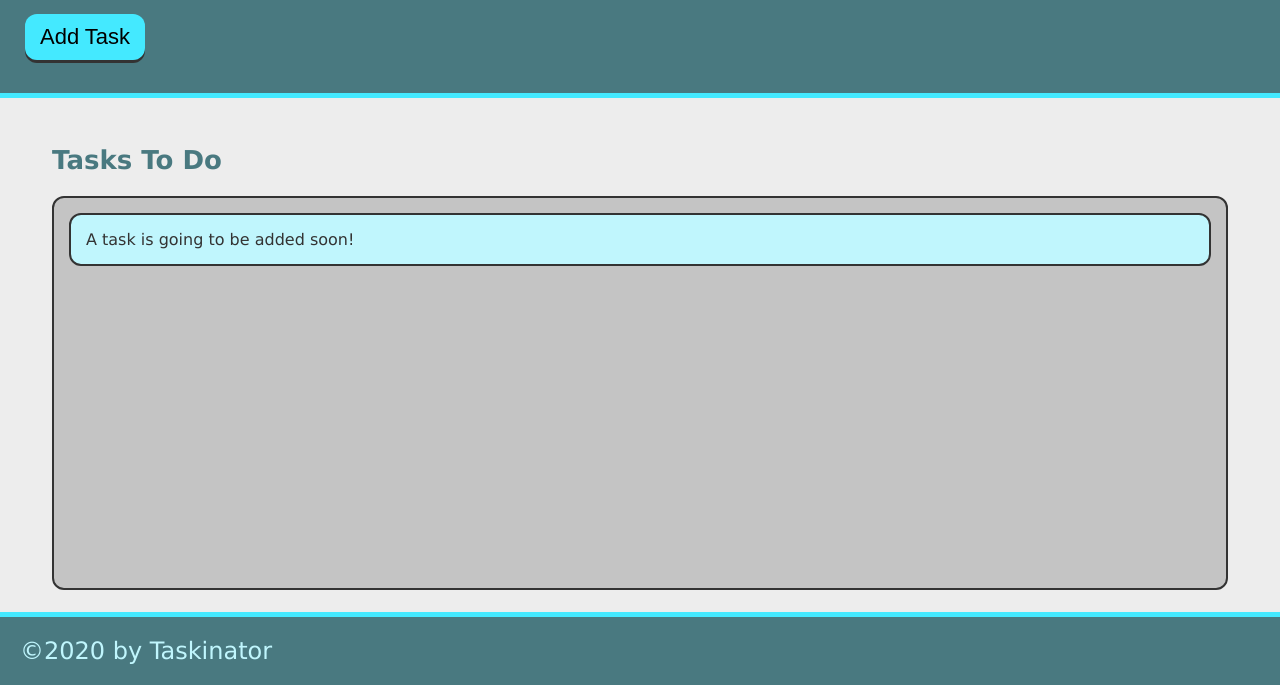
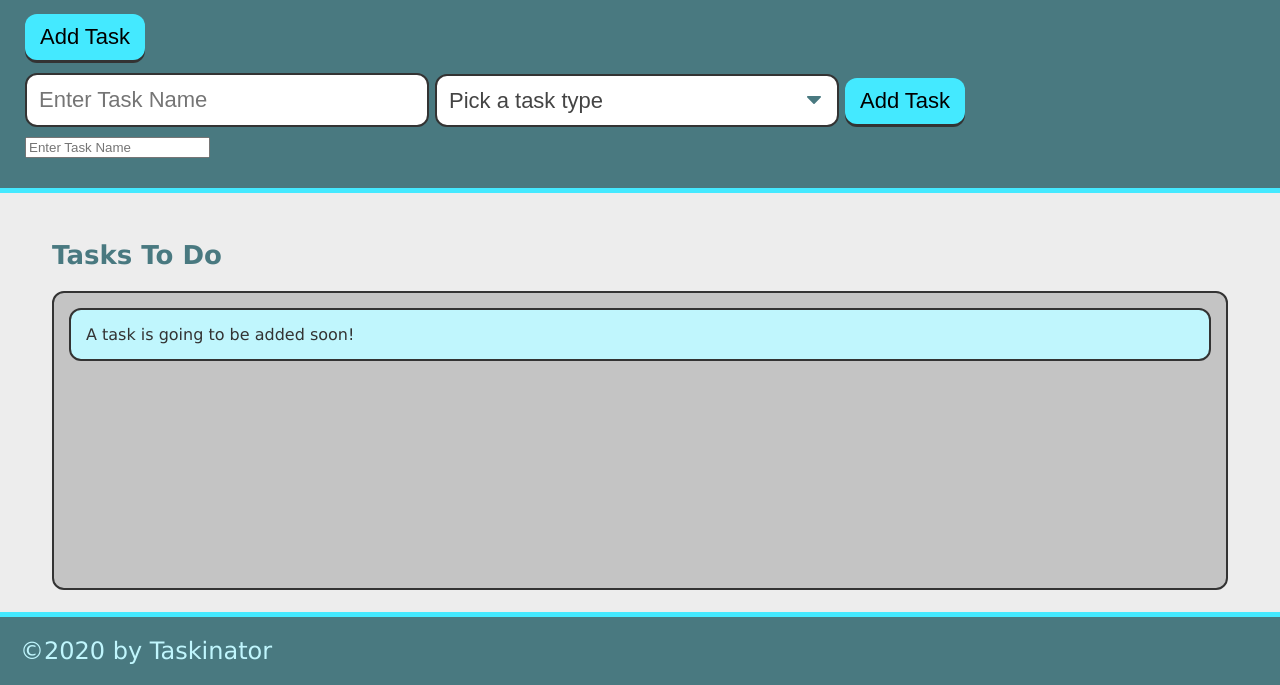
Before and after one commit to BenYeung4/taskinator, a plain HTML site: page index.html in a window 1280 px wide. Shown: the part 115-800 px from the top of the page. Drawn offline with Linux system fonts and the light colour scheme.

Commit message:
added more bars

```diff
--- a/index.html
+++ b/index.html
@@ -14,6 +14,28 @@
         <h1 class= "page-title" >Taskinator</h1>
         <p>Click the button below to add a new task!</p>
         <button class= "btn" id="save-task" >Add Task</button>  <!--the button element adds a button-->
+        <div class="form-group">
+
+        </div>
+        <form id="task-form">
+            <div class="form-group">
+              <input type="text" name="task-name" class="text-input" placeholder="Enter Task Name" />
+            </div>
+            <div class="form-group">
+              <select name="task-type" class="select-dropdown">
+                <option value="" disabled selected>Pick a task type</option>
+                <option value="Print">Print</option>
+                <option value="Web">Web</option>
+                <option value="Mobile">Mobile</option>
+              </select>
+            </div>
+            <div class="form-group">
+              <button class="btn" id="save-task" type="submit">Add Task</button>
+            </div>
+          </form>
+        <div class = "form-group">
+            <input type="text" name ="task-name" placeholder = "Enter Task Name" />
+        </div>
     </header>
 
     <main class = "page-content">
```
